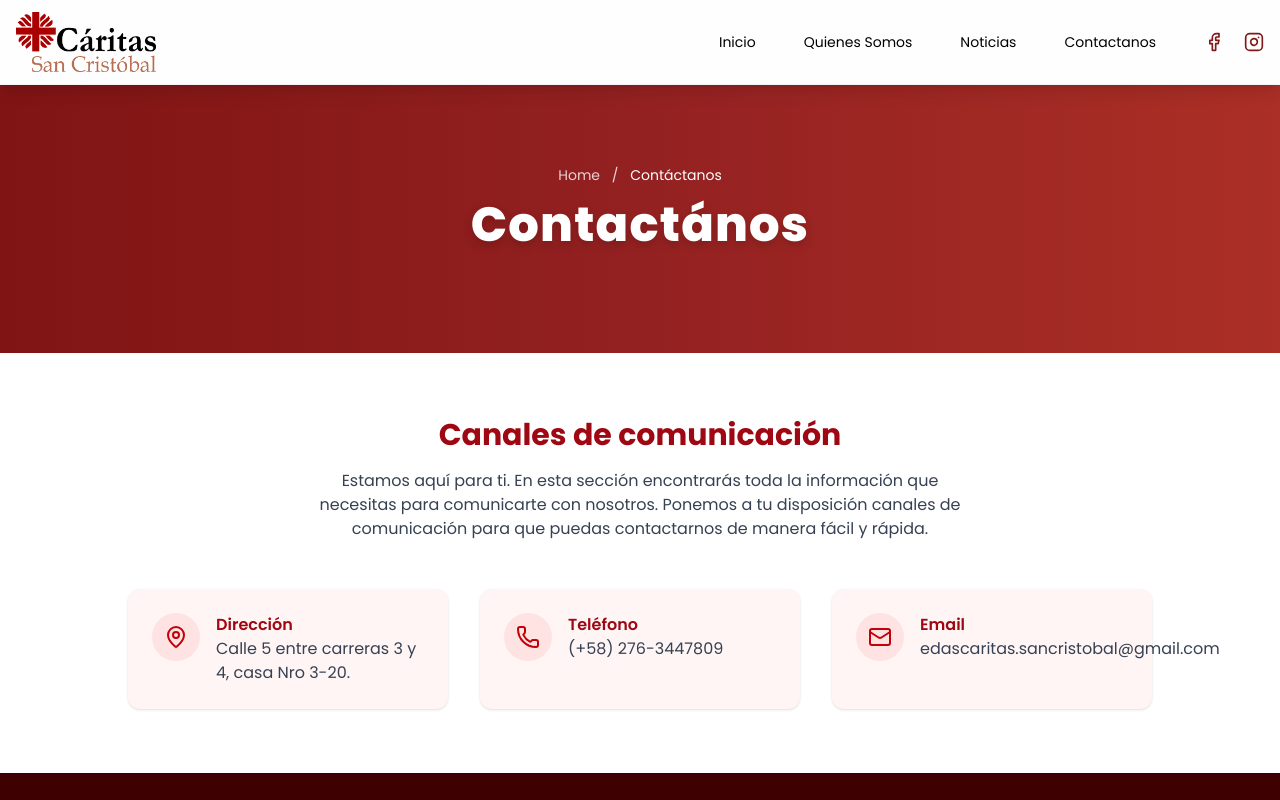
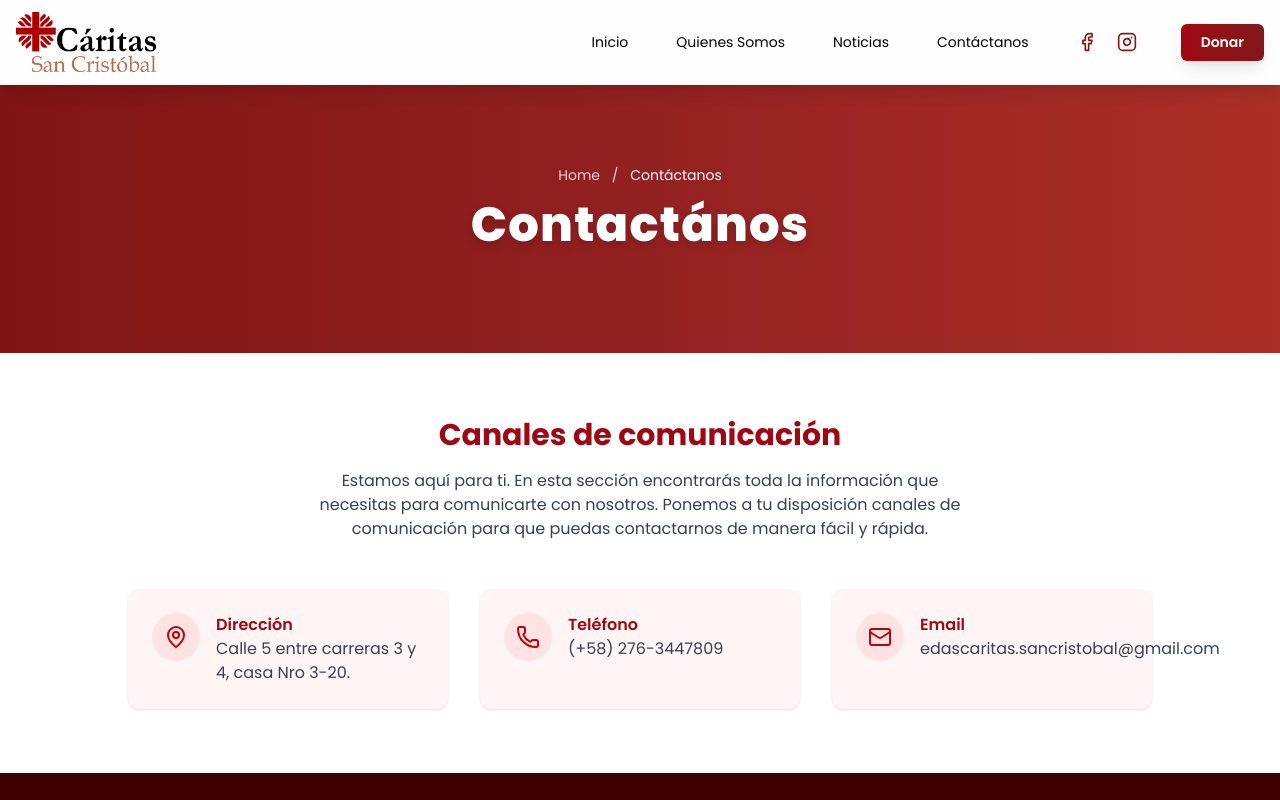
Before and after one commit to CarlosASM2001/Caritas-LandingPage, a React (Vite) app: page /contacto in a window 1280 px wide. Shown: the top 800 px of the page. Built offline with nearby package versions, Linux system fonts and the light colour scheme; a web font is replaced by a local one.

Commit message:
Pagina de Donaciones

```diff
--- a/src/components/Banner.jsx
+++ b/src/components/Banner.jsx
@@ -2,6 +2,7 @@ import React from "react";
 import { Link } from "react-router-dom";
 import { Heart, ArrowRight } from "lucide-react";
 import { motion } from "framer-motion";
+
 
 function Banner() {
   return (
@@ -36,9 +37,10 @@ function Banner() {
           Somos la organización de promoción y asistencia de la Iglesia Católica que fomenta la caridad y está al servicio de los más pobres y sus comunidades cristianas.
         </motion.p>
 
-        {/* Enhanced Donation Button */}
+        {/* Donation Button with Link */}
         <div className="flex flex-col sm:flex-row gap-4 justify-center items-center">
-          <Link to="/donaciones" className="group relative bg-gradient-to-r from-red-600 via-red-700 to-red-800
+          <Link to="/donaciones">
+            <button className="group relative bg-gradient-to-r from-red-600 via-red-700 to-red-800
               hover:from-red-700 hover:via-red-800 hover:to-red-900
               text-white font-bold py-4 px-8 rounded-full text-lg
               transform hover:scale-105 transition-all duration-300 ease-out
@@ -57,15 +59,16 @@ function Banner() {
                 <ArrowRight className="w-5 h-5 group-hover:translate-x-1 transition-transform duration-300" />
               </div>
 
+
               {/* Glowing effect */}
               <div className="absolute inset-0 rounded-full bg-red-400/20 blur-xl group-hover:bg-red-300/30 transition-colors duration-300"></div>
+            </button>
           </Link>
-
         </div>
 
         {/* Call to action text */}
         <p className="text-white/80 text-sm mt-6 max-w-2xl mx-auto">
-          Tu donación ayuda a transformar vidas en las comunidades más necesitadas del Tachira
+          Tu donación ayuda a transformar vidas en las comunidades más necesitadas del Táchira
         </p>
       </div>
 
--- a/src/components/Navbar.jsx
+++ b/src/components/Navbar.jsx
@@ -1,65 +1,126 @@
 import { useState } from "react";
-import {Menu, X} from 'lucide-react';
+import { Menu, X, Facebook, Instagram } from "lucide-react";
 import logo from "../assets/caritas_sc.png";
-import { Facebook, Instagram } from 'lucide-react';
-import { Link } from 'react-router-dom';
+import { Link } from "react-router-dom";
 import { siteConfig } from "../data/siteConfig";
 
 function Navbar() {
-
   const [mobileDrawerOpen, setMobileDrawerOpen] = useState(false);
 
   const toggleMobileDrawer = () => {
     setMobileDrawerOpen(!mobileDrawerOpen);
-    }
+  };
 
   return (
     <nav className="sticky top-0 z-50 bg-white/90 backdrop-blur-lg py-3 border-b border-gray-200/50 shadow-lg">
       <div className="container px-4 mx-auto relative text-[14px]">
         <div className="flex justify-between items-center">
+          {/* Logo */}
           <div className="flex items-center ">
             <img src={logo} alt="Caritas Logo" className="h-15 w-35" />
+          </div>
 
-                </div>
+          {/* Links desktop */}
           <ul className="hidden lg:flex ml-auto space-x-12">
-                    <li><Link to="/" className="text-black-300 hover:text-black">Inicio</Link></li>
-                    <li><Link to="/quienes-somos" className="text-black-300 hover:text-black">Quienes Somos</Link></li>
-                    <li><Link to="/noticias" className="text-black-300 hover:text-black">Noticias</Link></li>
-                    <li><Link to="/contacto" className="text-black-300 hover:text-black">Contactanos</Link></li>
+            <li>
+              <Link to="/" className="text-black-300 hover:text-black">
+                Inicio
+              </Link>
+            </li>
+            <li>
+              <Link to="/quienes-somos" className="text-black-300 hover:text-black">
+                Quienes Somos
+              </Link>
+            </li>
+            <li>
+              <Link to="/noticias" className="text-black-300 hover:text-black">
+                Noticias
+              </Link>
+            </li>
+            <li>
+              <Link to="/contacto" className="text-black-300 hover:text-black">
+                Contáctanos
+              </Link>
+            </li>
+          </ul>
 
-
-                </ul>
+          {/* Redes + Botón Donar */}
           <div className="hidden lg:flex justify-center space-x-5 items-center ml-12">
             <a
               href={siteConfig.redes.facebook}
-                        target="_blank" rel="noopener noreferrer"
-                        className="text-red-900 hover:text-black">
+              target="_blank"
+              rel="noopener noreferrer"
+              className="text-red-900 hover:text-black"
+            >
               <Facebook className="w-5 h-5" />
             </a>
             <a
               href={siteConfig.redes.instagram}
-                        target="_blank" rel="noopener noreferrer"
-                        className="text-red-900 hover:text-black">
+              target="_blank"
+              rel="noopener noreferrer"
+              className="text-red-900 hover:text-black"
+            >
               <Instagram className="w-5 h-5" />
             </a>
+
+            {/* 🔴 Botón Donar */}
+            <Link
+              to="/donaciones"
+              className="ml-6 bg-gradient-to-r from-red-800 to-red-900 hover:from-red-900 hover:to-red-950 text-white font-semibold py-2 px-5 rounded-md shadow-lg transition-all"
+            >
+              Donar
+            </Link>
           </div>
+
+          {/* Botón menú móvil */}
           <div className="lg:hidden md:flex flex-col justify-end">
             <button
               onClick={toggleMobileDrawer}
-                        className="text-black-300 hover:text-black focus:outline-none">
-                        {mobileDrawerOpen ? <X className="w-6 h-6" /> : <Menu className="w-6 h-6" />}
+              className="text-black-300 hover:text-black focus:outline-none"
+            >
+              {mobileDrawerOpen ? (
+                <X className="w-6 h-6" />
+              ) : (
+                <Menu className="w-6 h-6" />
+              )}
             </button>
           </div>
         </div>
+
+        {/* Drawer móvil */}
         {mobileDrawerOpen && (
           <div className="absolute top-16 left-0 w-full bg-white/95 backdrop-blur-md shadow-lg z-50 border border-gray-200/50">
             <ul className="flex flex-col items-center space-y-4 py-4">
-                        <li><Link to="/" className="text-black-300 hover:text-black">Inicio</Link></li>
-                        <li><Link to="/quienes-somos" className="text-black-300 hover:text-black">Quienes Somos</Link></li>
-                        <li><Link to="/noticias" className="text-black-300 hover:text-black">Noticias</Link></li>
-                        <li><Link to="/contacto" className="text-black-300 hover:text-black">Contacto</Link></li>
-                        <li><a href="#dona" className="bg-gradient-to-r from-red-800 to-red-900
-                        py-2 px-3 rounded-md text-white">Dona Aqui</a></li>
+              <li>
+                <Link to="/" className="text-black-300 hover:text-black">
+                  Inicio
+                </Link>
+              </li>
+              <li>
+                <Link to="/quienes-somos" className="text-black-300 hover:text-black">
+                  Quienes Somos
+                </Link>
+              </li>
+              <li>
+                <Link to="/noticias" className="text-black-300 hover:text-black">
+                  Noticias
+                </Link>
+              </li>
+              <li>
+                <Link to="/contacto" className="text-black-300 hover:text-black">
+                  Contacto
+                </Link>
+              </li>
+
+              {/* 🔴 Botón Donar también en móvil */}
+              <li>
+                <Link
+                  to="/donaciones"
+                  className="bg-gradient-to-r from-red-800 to-red-900 py-2 px-5 rounded-md text-white font-semibold shadow-md hover:from-red-900 hover:to-red-950 transition"
+                >
+                  Donar
+                </Link>
+              </li>
             </ul>
           </div>
         )}
--- a/src/main.jsx
+++ b/src/main.jsx
@@ -9,7 +9,7 @@ import Noticias from './pages/noticias.jsx';
 import NoticiaDetalle from './pages/noticiaDetalle.jsx';
 import SamanPage from './pages/saman.jsx';
 import ConsultasMedicasPage from './pages/consultasMedicas.jsx';
-import Donaciones from './pages/donaciones.jsx';
+import Donaciones from './pages/donaciones.jsx'; // ✅ Importa la nueva página
 
 ReactDOM.createRoot(document.getElementById('root')).render(
   <React.StrictMode>
@@ -22,7 +22,7 @@ ReactDOM.createRoot(document.getElementById('root')).render(
         <Route path="/campanas/saman" element={<SamanPage />} />
         <Route path="/campanas/consultas-medicas" element={<ConsultasMedicasPage />} />
         <Route path="/contacto" element={<Contacto />} />
-        <Route path="/donaciones" element={<Donaciones />} />
+        <Route path="/donaciones" element={<Donaciones />} /> {/* ✅ Nueva ruta */}
       </Routes>
     </BrowserRouter>
   </React.StrictMode>
```
Also changed, not shown: src/components/DonacionCTA.jsx (+7 -4 lines), src/pages/donaciones.jsx (line endings or trailing spaces). Lines whose indentation alone changed are shown as unchanged.
